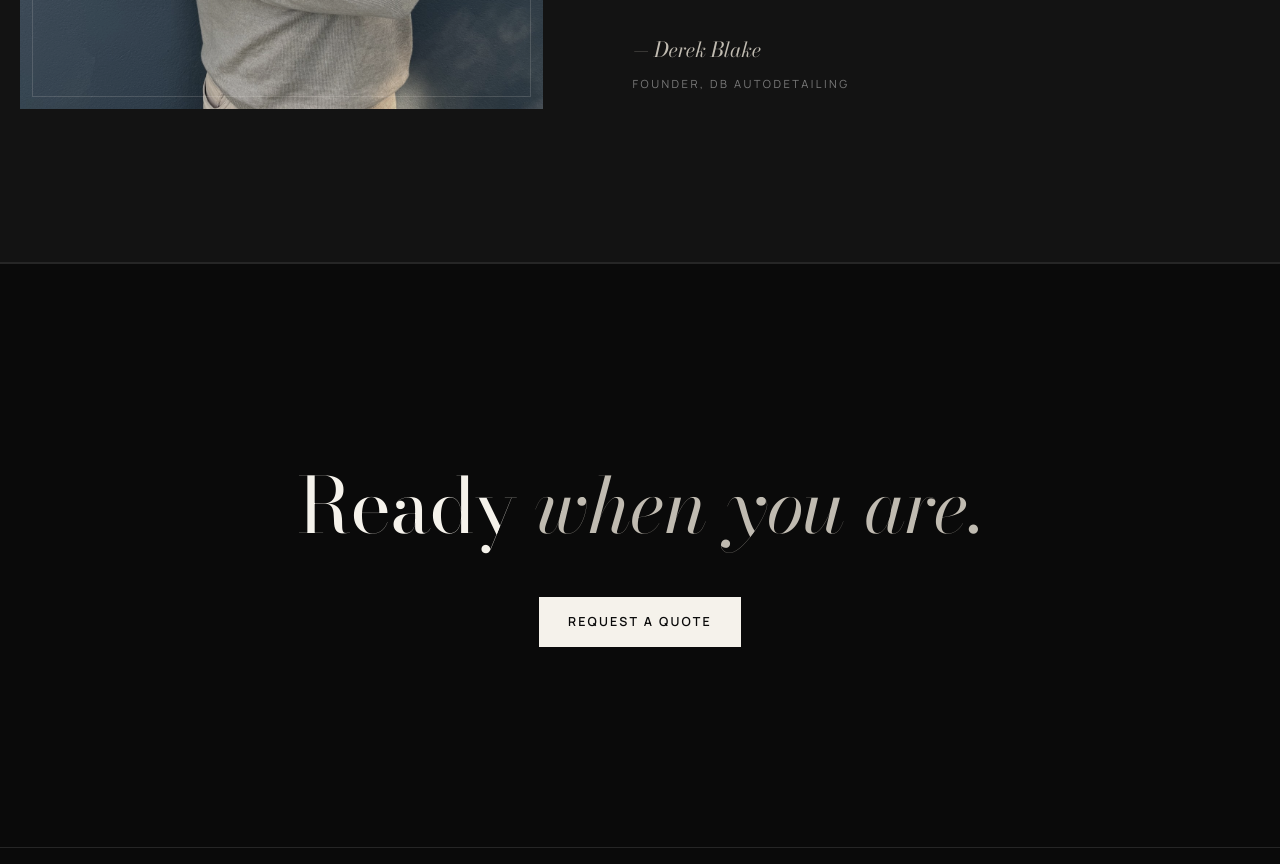
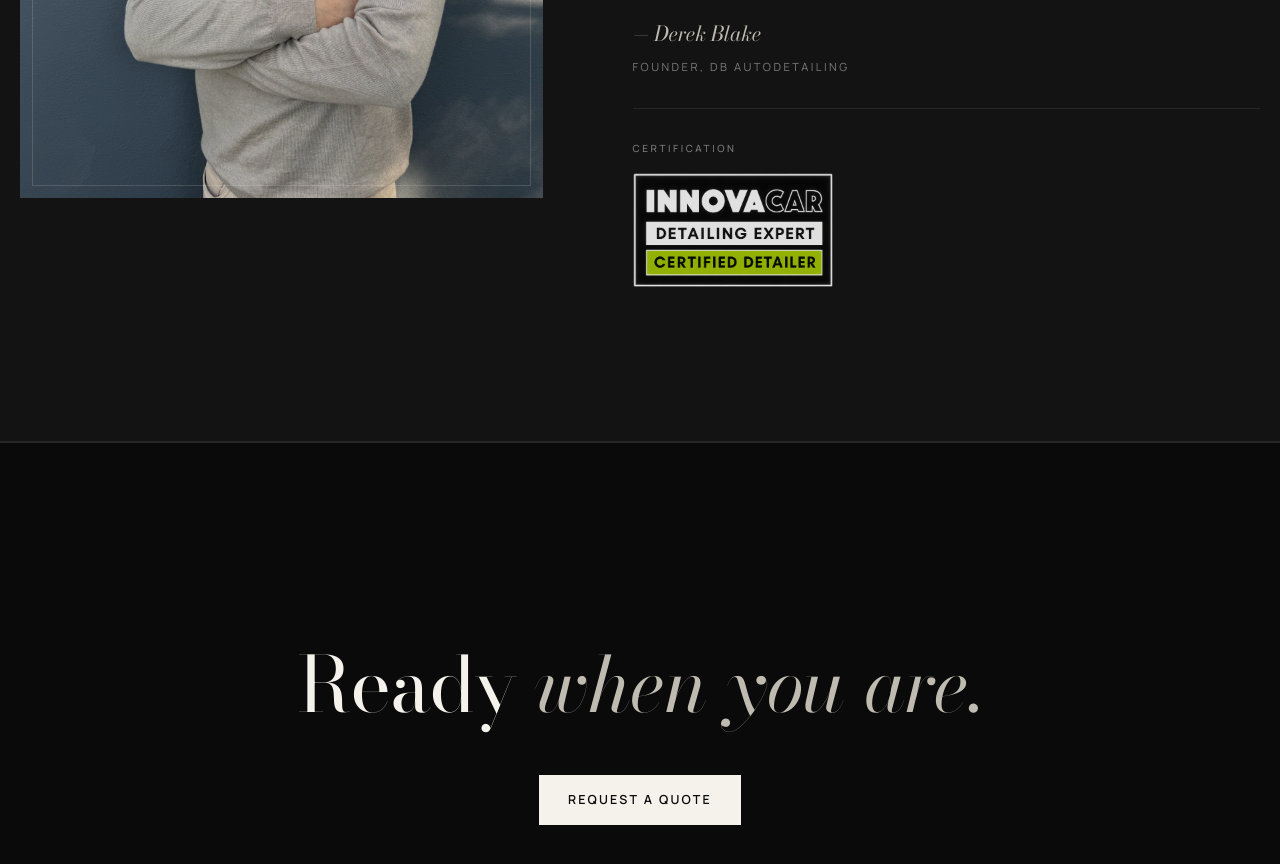
Before and after one commit to st10435415/DB_Autodetailing, a plain HTML site: page index.html in a window 1280 px wide. Shown: the part 7167-8031 px from the top of the page. Drawn offline with nearby package versions, Linux system fonts and the light colour scheme.

Commit message:
Add founder certification badge
Insert markup in the founder section to display a "Certification" label and an Innovacar Certified badge (index.html). Add corresponding styles (styles.css) to add spacing, a top border, label typography, and badge sizing/opacity so the certification displays cleanly within the founder block.

```diff
--- a/index.html
+++ b/index.html
@@ -250,6 +250,10 @@
                     <div class="founder-signature">
                         — Derek Blake
                         <small>Founder, DB AutoDetailing</small>
+                    </div>
+                    <div class="founder-credentials">
+                        <p class="founder-credentials-label">Certification</p>
+                        <img src="images/Innovacar Certified.png" alt="Innovacar Certified Detailer" class="founder-credential-badge">
                     </div>
                 </div>
 
--- a/styles.css
+++ b/styles.css
@@ -1580,6 +1580,28 @@ a.utility-item:hover {
     margin-top: 8px;
 }
 
+.founder-credentials {
+    margin-top: 32px;
+    padding-top: 32px;
+    border-top: 1px solid var(--border);
+}
+
+.founder-credentials-label {
+    font-size: 0.62rem;
+    font-weight: 500;
+    letter-spacing: 0.26em;
+    text-transform: uppercase;
+    color: var(--muted);
+    margin-bottom: 16px;
+}
+
+.founder-credential-badge {
+    width: 200px;
+    height: auto;
+    display: block;
+    opacity: 0.9;
+}
+
 /* ============================================
    16. FINAL CTA
    ============================================ */
```
